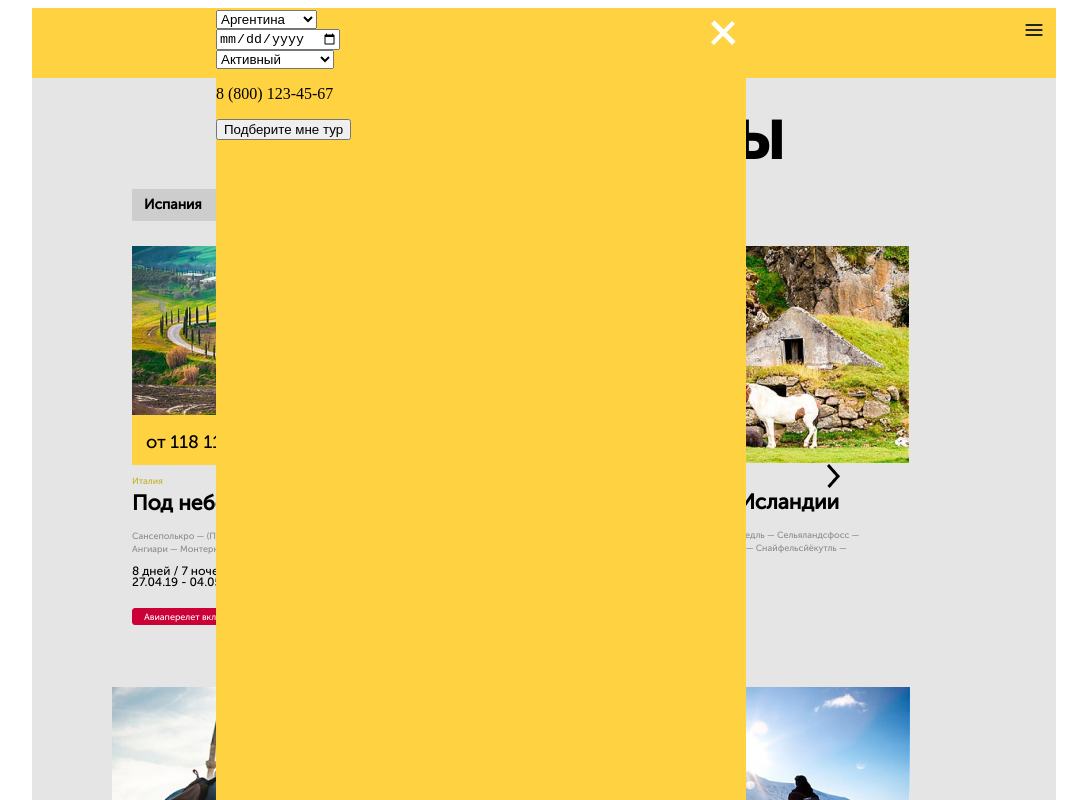
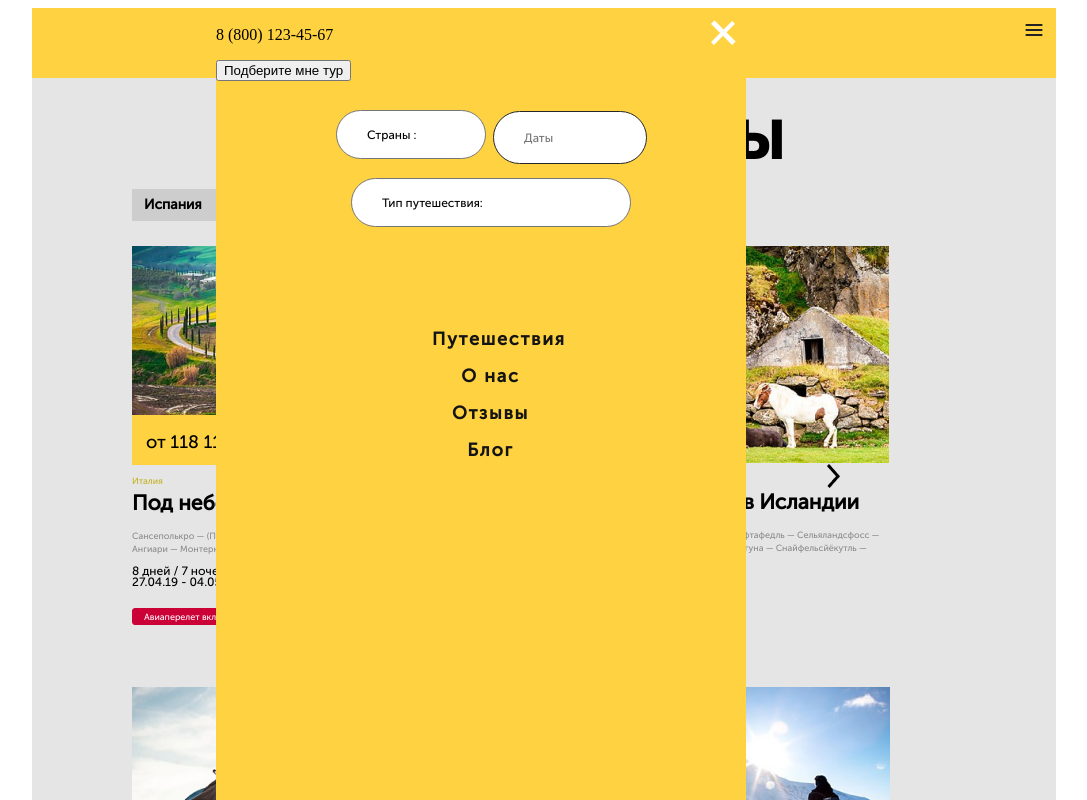
Before and after one commit to artemShvalev/hot-tour, a Vue app: page / in a window 1280 px wide. Both pictures are taken after a click on the element 1130 px from the left and 32 px from the top of the page. Shown: the top 800 px of the page, without its empty margins (96-1183 px from the left). Built offline with nearby package versions, Linux system fonts and the light colour scheme.

Commit message:
Add html and css in sidebar

```diff
--- a/src/components/SideInfoTour.vue
+++ b/src/components/SideInfoTour.vue
@@ -1,6 +1,7 @@
 <template>
 <div  class="aside__main">
-  <select name="Страны" id="">
+  <select class="aside__select" name="Страны" id="с">
+    <option value="c">Страны :</option>
     <optgroup label="Южная Америка"  selected>
       <option>Аргентина</option>
       <option>Бразилия</option>
@@ -67,10 +68,15 @@
     </optgroup>
   </select>
   <div  class="date__aside">
-  <input type="date" name="date" id="when" value="..." placeholder="Дата" required>
+  <input type="text"
+         id="date__aside"
+         placeholder="Даты"
+         onfocus="(this.type='date')"
+         onblur="(this.type='text')" required>
   </div>
-  <div  class="type__adventure">
-    <select name="">
+  <div class="type__adventure">
+    <select name=""  id="t">
+      <option value="t">Тип путешествия: </option>
       <option value="">Активный</option>
       <option value="">Майские</option>
       <option value="">На Авто</option>
@@ -83,6 +89,15 @@
       <option value="">Экспедиция</option>
     </select>
   </div>
+  <div class="aside__list">
+    <ul>
+      <li><a href="#">Путешествия</a></li>
+      <li><a href="#">О нас</a></li>
+      <li><a href="#">Отзывы</a></li>
+      <li><a href="#">Блог</a></li>
+    </ul>
+  </div>
+
   <div  class="aside__text">
     <p>
       8 (800) 123-45-67
@@ -109,7 +124,111 @@ export default {
 </script>
 
 <style scoped lang=scss>
+  @font-face {
+    font-family: Museo Sans Cyrl;
+    src: url('../assets/fonts/Museo Sans Cyrl.ttf') format('opentype');
+  }
 select{
   z-index:20000 ;
+  -webkit-appearance: none;
+  font-family: Museo Sans Cyrl,sans-serif;
+  font-style: normal;
+  font-weight: normal;
+  font-size: 12px;
+  line-height: 14px;
+  color: #000000;
 }
+select:focus{
+  outline:none;
+  background-image:url("../assets/img/aside-forms.png");
+  background-repeat: no-repeat;
+  background-position-x:110px;
+  background-position-y:20px ;
+}
+  .aside__main{
+    display: flex;
+    flex-direction: column;
+  }
+  .aside__select{
+    position: absolute;
+    width: 150px;
+    height: 49px;
+    left: 0;
+    top: 100px;
+
+    background: #FFFFFF;
+    border-radius: 30px;
+    padding-left: 30px;
+    margin-left: 120px;
+  }
+  #date__aside{
+    font-family: Museo Sans Cyrl,sans-serif;
+    font-style: normal;
+    font-weight: normal;
+    font-size: 12px;
+    line-height: 14px;
+    color: #000000;
+    position: absolute;
+    width: 120px;
+    height: 49px;
+    left: 277px;
+    top: 101px;
+    outline: none;
+
+    background: #FFFFFF;
+    border-radius: 30px;
+    padding-left: 30px;
+    border: 1px solid #272727;
+  }
+  ::-webkit-calendar-picker-indicator {
+    color: transparent;
+    background:
+      url("../assets/img/aside-forms.png")
+      no-repeat center;
+    background-size: 9px;
+    z-index:300000 ;
+    padding-right: 25px;
+    width: 2px;
+  }
+  #t{
+    position: absolute;
+    width: 280px;
+    height: 49px;
+    left: 135px;
+    top: 168px;
+
+    background: #FFFFFF;
+    border-radius: 30px;
+    padding-left: 30px;
+  }
+  #t:focus{
+    outline:none;
+    background-image:url("../assets/img/aside-forms.png");
+    background-repeat: no-repeat;
+  }
+  .aside__list{
+    position: absolute;
+    width: 157px;
+    height: 153px;
+    left: 176px;
+    top: 285px;
+
+    font-family: Museo Sans Cyrl, sans-serif;
+    font-style: normal;
+    font-weight: bold;
+    font-size: 18px;
+    line-height: 22px;
+    text-align: center;
+    letter-spacing: 0.1em;
+  }
+  ul{
+    list-style: none;
+  }
+  li{
+    padding-top:15px;
+  }
+  a{
+    text-decoration: none;
+    color: #141414;
+  }
 </style>
```
